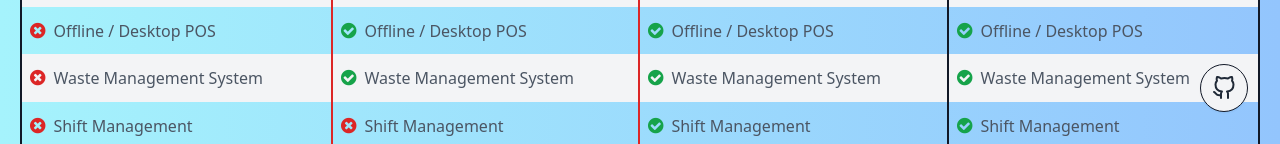
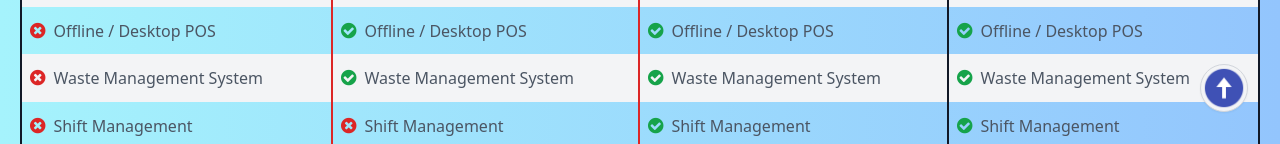
Before and after one commit to jobayeralamsanto/landing-page-with-tailwind-css, a website: page pricing.html in a window 1280 px wide. Shown: the part 656-800 px from the top of the page. Drawn offline with nearby package versions, Linux system fonts and the light colour scheme.

Commit message:
update style

```diff
--- a/pricing.html
+++ b/pricing.html
@@ -312,11 +312,8 @@
 
 
 
-        <a href=" https://github.com/mertJF/tailblocks " class="rounded-full w-12 h-12 bg-gray-100 fixed bottom-0 right-0 flex items-center justify-center text-gray-800 mr-8 mb-8 shadow-sm border-gray-900 border " target="_blank "><svg xmlns="http://www.w3.org/2000/svg
-        " width="24 " height="24 " viewBox="0 0 24 24 " fill="none " stroke="currentColor " stroke-width="2 " stroke-linecap="round " stroke-linejoin="round ">
-          <path d="M9 19c-5 1.5-5-2.5-7-3m14 6v-3.87a3.37 3.37 0 0 0-.94-2.61c3.14-.35 6.44-1.54 6.44-7A5.44 5.44 0 0 0 20 4.77 5.07 5.07 0 0 0 19.91 1S18.73.65 16 2.48a13.38 13.38 0 0 0-7 0C6.27.65 5.09 1 5.09 1A5.07 5.07 0 0 0 5 4.77a5.44 5.44 0 0
-        0-1.5 3.78c0 5.42 3.3 6.61 6.44 7A3.37 3.37 0 0 0 9 18.13V22 "></path>
-        </svg></a>
+                  <a href="#" class="rounded-full w-12 h-12 bg-gray-100 fixed bottom-0 right-0 items-center justify-center text-gray-800 mr-8 mb-8 shadow-sm border-gray-300 border hidden lg:block"> <img class="items-center" alt="hero" src="./img/icon/icons8-upward-arrow-48.png"></a>
+
     </div>
     <script src="https://code.jquery.com/jquery-3.4.1.slim.min.js" integrity="sha256-pasqAKBDmFT4eHoN2ndd6lN370kFiGUFyTiUHWhU7k8=" crossorigin="anonymous"></script>
 
```
